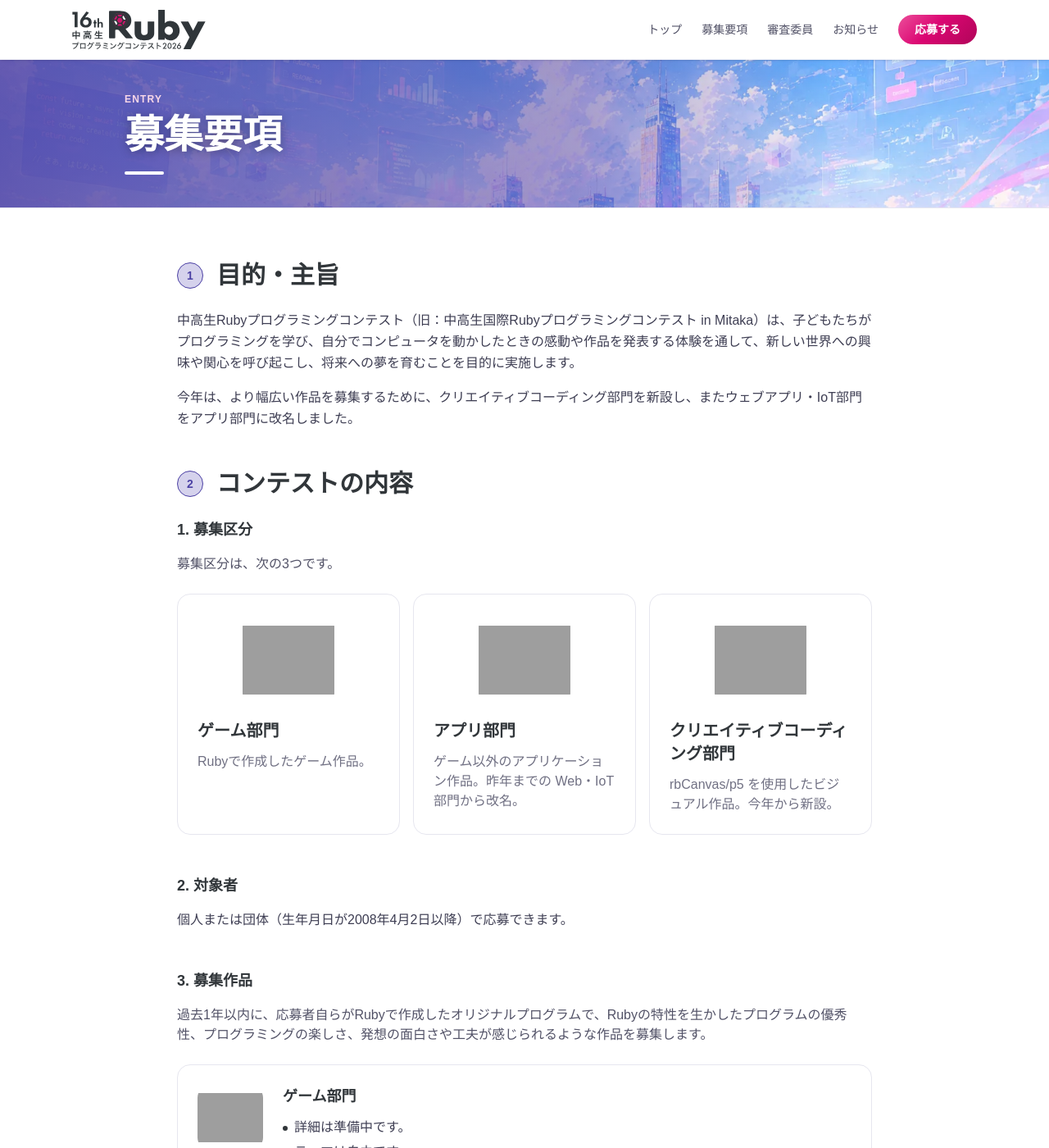
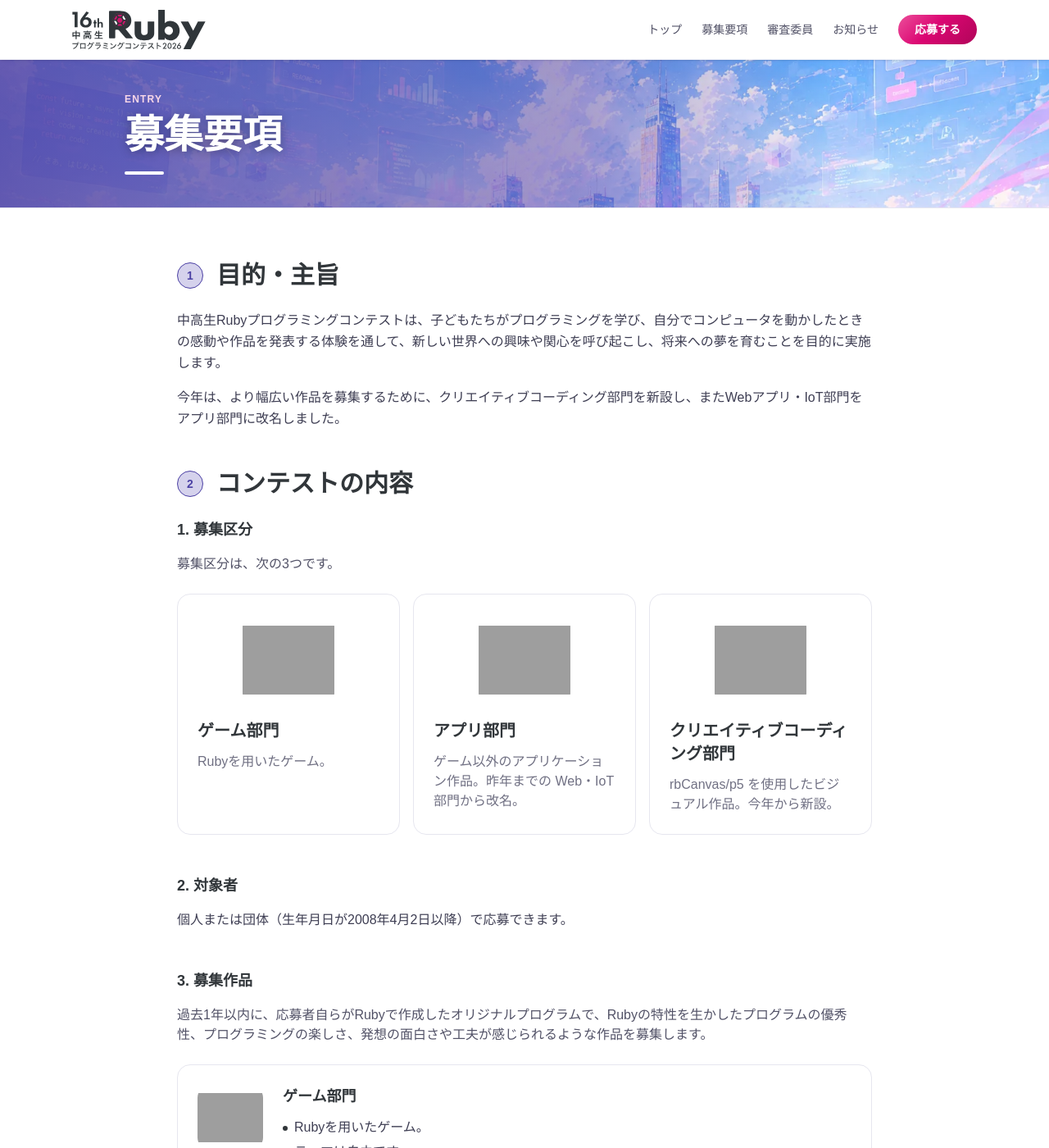
Before and after one commit to ruby-procon-net/ruby-procon-net-2026, a Jekyll site: the page built from entry.html, in a window 1280 px wide and 1400 px high. Shown: the whole window at 82% size. Built offline with Jekyll 4.4.1, drawn with Linux system fonts in a browser that asks for light colours; some of the changed text lies outside the part shown; grey boxes are pictures that could not be loaded.

Commit message:
募集要項の記載を更新

```diff
--- a/entry.html
+++ b/entry.html
@@ -14,8 +14,8 @@
       <h2 class="text-3xl font-black text-gray-900">目的・主旨</h2>
     </div>
     <div class="text-gray-700 text-base leading-relaxed space-y-4">
-      <p>中高生Rubyプログラミングコンテスト（旧：中高生国際Rubyプログラミングコンテスト in Mitaka）は、子どもたちがプログラミングを学び、自分でコンピュータを動かしたときの感動や作品を発表する体験を通して、新しい世界への興味や関心を呼び起こし、将来への夢を育むことを目的に実施します。</p>
-      <p>今年は、より幅広い作品を募集するために、クリエイティブコーディング部門を新設し、またウェブアプリ・IoT部門をアプリ部門に改名しました。</p>
+      <p>中高生Rubyプログラミングコンテストは、子どもたちがプログラミングを学び、自分でコンピュータを動かしたときの感動や作品を発表する体験を通して、新しい世界への興味や関心を呼び起こし、将来への夢を育むことを目的に実施します。</p>
+      <p>今年は、より幅広い作品を募集するために、クリエイティブコーディング部門を新設し、またWebアプリ・IoT部門をアプリ部門に改名しました。</p>
     </div>
   </section>
 
@@ -33,7 +33,7 @@
       <div class="a--category-card bg-white border border-gray-200 rounded-2xl p-6">
         <img src="{{ "/assets/images/common/game.webp" | relative_url }}" alt="" aria-hidden="true" class="w-28 h-28 mb-4 object-contain rounded-2xl mx-auto">
         <h4 class="text-xl font-bold text-gray-900 mb-3">ゲーム部門</h4>
-        <p class="text-gray-500 text-base">Rubyで作成したゲーム作品。</p>
+        <p class="text-gray-500 text-base">Rubyを用いたゲーム。</p>
       </div>
       <div class="a--category-card bg-white border border-gray-200 rounded-2xl p-6">
         <img src="{{ "/assets/images/common/application.webp" | relative_url }}" alt="" aria-hidden="true" class="w-28 h-28 mb-4 object-contain rounded-2xl mx-auto">
@@ -60,7 +60,7 @@
         <div class="flex-1">
           <h4 class="text-lg font-bold text-gray-900 mb-3">ゲーム部門</h4>
           <ul class="text-gray-700 text-base space-y-1.5">
-            <li class="flex items-start gap-2"><span class="w-1.5 h-1.5 bg-gray-900 rounded-full mt-2.5 shrink-0"></span>詳細は準備中です。</li>
+            <li class="flex items-start gap-2"><span class="w-1.5 h-1.5 bg-gray-900 rounded-full mt-2.5 shrink-0"></span>Rubyを用いたゲーム。</li>
             <li class="flex items-start gap-2"><span class="w-1.5 h-1.5 bg-gray-900 rounded-full mt-2.5 shrink-0"></span>テーマは自由です。</li>
           </ul>
         </div>
@@ -178,7 +178,7 @@
         <p class="text-gray-700 text-base leading-relaxed mb-3">募集要項に従って提出された応募用紙や提出書類、プログラムについて、以下の観点に従って審査します。第二次審査において、受賞作が決定されます。</p>
         <ul class="text-gray-700 text-base space-y-1 mb-3">
           <li>• ビジュアル表現：テーマとの関連性・視覚的なインパクトと完成度</li>
-          <li>• Rubyらしさ：rbCanvas/p5 を活かしたRubyならではの表現</li>
+          <li>• Rubyらしさ：<a href="https://rbcanvas.net/p5/" class="text-grape font-semibold hover:text-grape-dark transition-colors">rbCanvas/p5</a> を活かしたRubyならではの表現</li>
           <li>• 独創性・工夫：発想のユニークさ・インタラクションや動きの面白さ</li>
         </ul>
         <p class="text-gray-700 text-base leading-relaxed">受賞作品は、二次審査通過後、コンテスト公式ウェブサイト等で展示・公表します。</p>
@@ -337,7 +337,7 @@
     <ul class="text-gray-500 text-sm mt-4 space-y-1">
       <li>※受賞者は表彰式で発表され、賞状・副賞は後日郵送するものとします。</li>
       <li>※各賞にはすてきな副賞が贈られます。詳細はHPで公開します。</li>
-      <li>※スポンサー賞・奨励賞は、該当作品があった場合に表彰します。</li>
+      <li>※Matz賞・奨励賞は、該当作品があった場合に表彰します。</li>
     </ul>
   </section>
 
```
